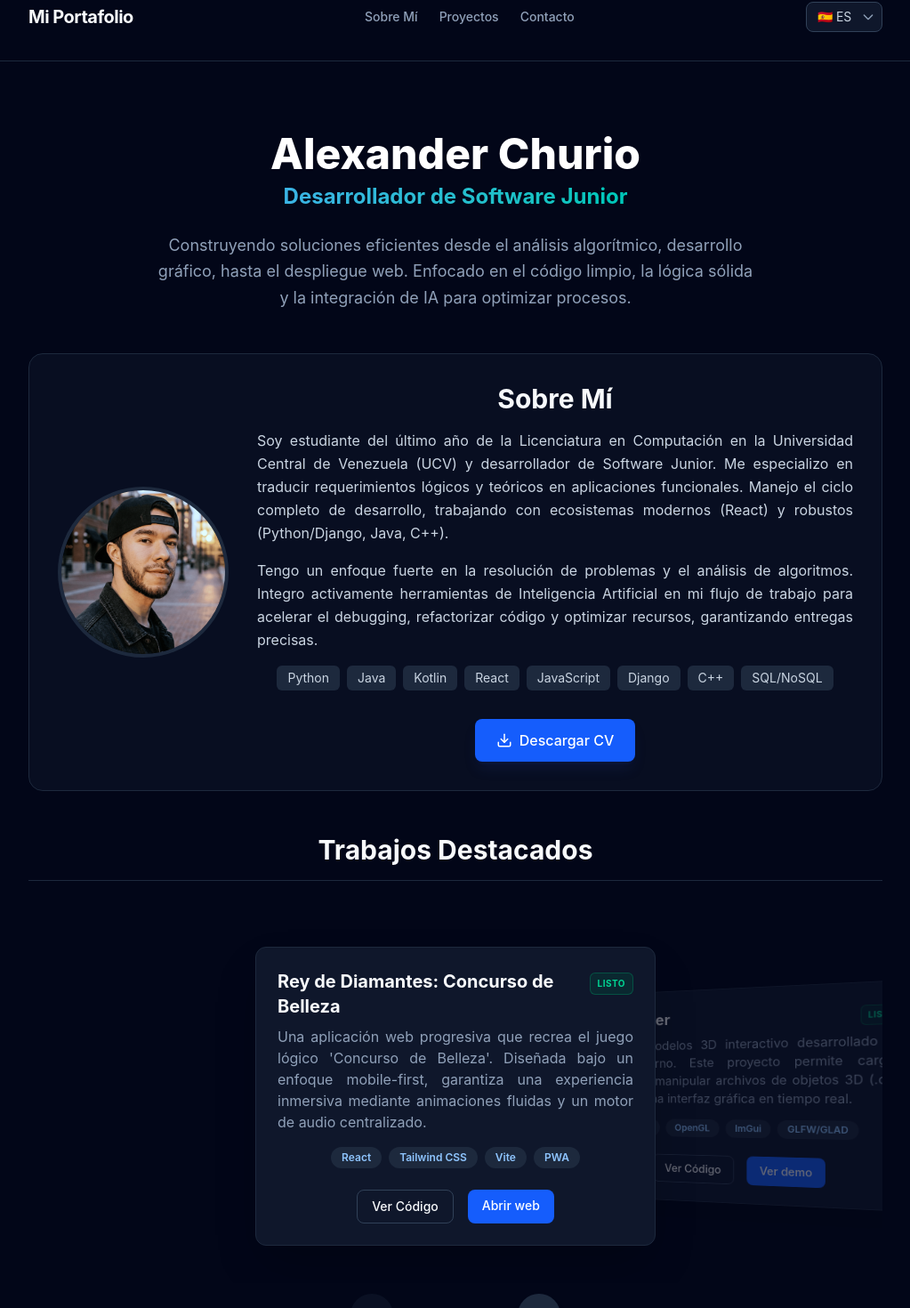
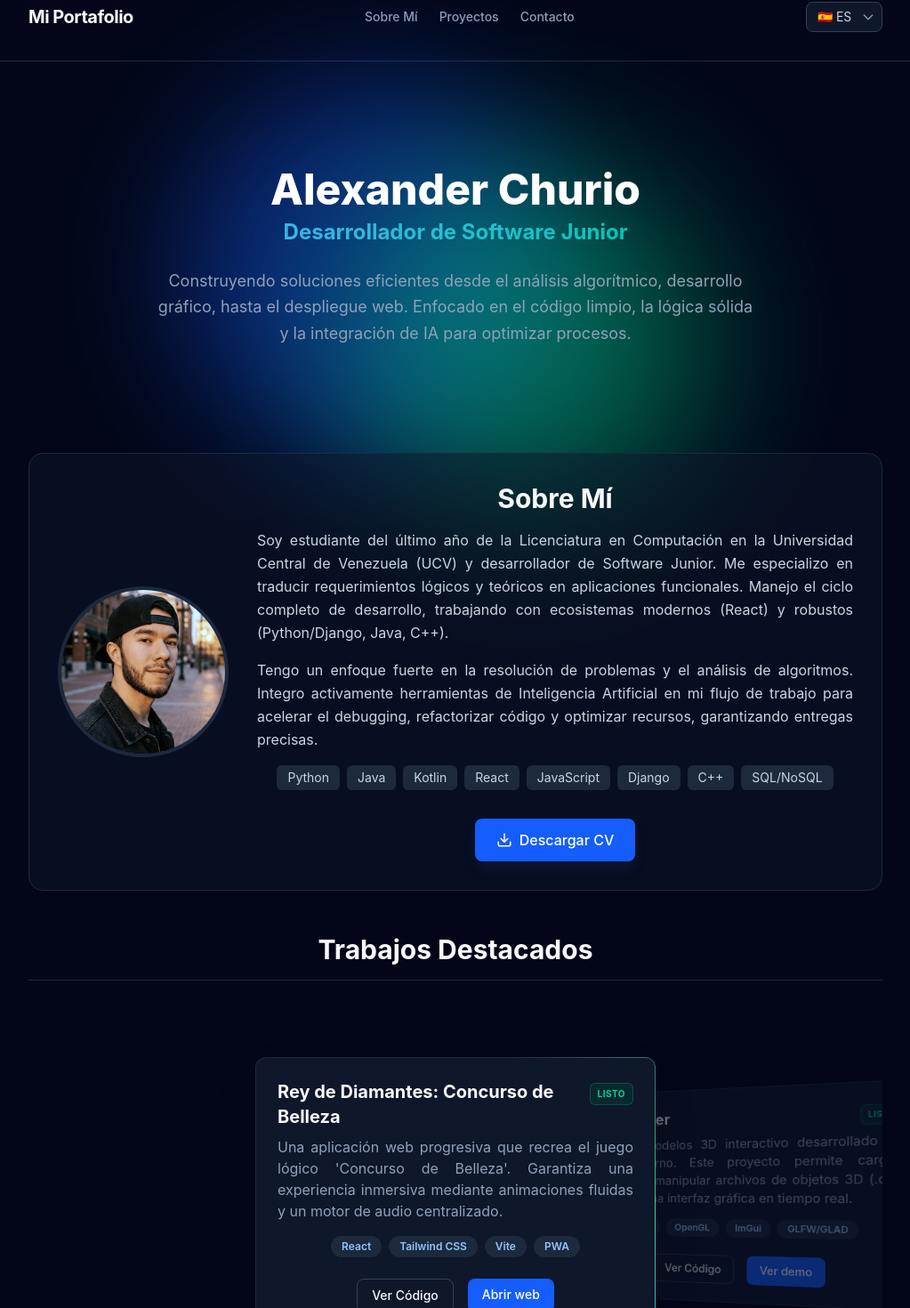
Before and after one commit to AleexCh08/mi-portafolio, a React (Vite) app: page / in a window 1280 px wide. Shown: the part 30-1500 px from the top of the page at 89% size, without its empty margins (128-1151 px from the left). Built offline with nearby package versions, Linux system fonts and the light colour scheme.

Commit message:
rediseño con reactbits

```diff
--- a/src/components/About.jsx
+++ b/src/components/About.jsx
@@ -1,5 +1,6 @@
 import { motion } from "framer-motion";
 import { useLanguage } from "../context/LanguageContext";
+import { SpotlightCard } from "./styles/SpotlightCard";
 
 export function About() {
   const { t } = useLanguage();
@@ -10,8 +11,8 @@ export function About() {
         initial={{ opacity: 0 }}
         whileInView={{ opacity: 1 }}
         viewport={{ once: true }}
-        className="bg-slate-900/50 rounded-2xl p-8 border border-slate-800 flex flex-col md:flex-row gap-8 items-center"
       >
+        <SpotlightCard>
           <div className="w-48 h-48 rounded-full overflow-hidden border-4 border-slate-800 shrink-0">
             <img src="/perfil.png" alt="Alexander Churio" className="w-full h-full object-cover" />
           </div>
@@ -44,8 +45,8 @@ export function About() {
                   {t('about_cv')}
               </a>
             </div>
-
           </div>
+        </SpotlightCard>
       </motion.div>
     </section>
   );
--- a/src/components/Hero.jsx
+++ b/src/components/Hero.jsx
@@ -1,5 +1,6 @@
 import { motion } from "framer-motion";
 import { useLanguage } from "../context/LanguageContext";
+import { AuroraBackground } from "./styles/AuroraBackground";
 
 export function Hero() {
   const { t } = useLanguage();
@@ -9,8 +10,10 @@ export function Hero() {
       initial={{ opacity: 0, y: 20 }}
       animate={{ opacity: 1, y: 0 }}
       transition={{ duration: 0.5 }}
+      className="relative py-10"
     >
-    <div className="text-center">
+    <AuroraBackground />
+      <div className="text-center relative z-10">
         <h2 className="text-5xl font-extrabold mb-2 text-white">
             Alexander Churio
         </h2>
@@ -20,8 +23,7 @@ export function Hero() {
         <p className="text-lg text-slate-400 max-w-2xl mx-auto leading-relaxed mb-8">
             {t('hero_description')}
         </p>
-
-    </div>
+      </div>
     </motion.div>
   );
 }
--- a/src/components/Projects.jsx
+++ b/src/components/Projects.jsx
@@ -111,11 +111,13 @@ export function Projects() {
                 zIndex: offset === 0 ? 10 : 5
               }}
               transition={{ duration: 0.25, ease: "easeInOut" }}
-              className={`absolute w-[90%] sm:w-100 md:w-112.5 bg-slate-900 border border-slate-800 p-6 rounded-xl flex flex-col h-fit transition-all ${
+              className={`absolute w-[90%] sm:w-100 md:w-112.5 rounded-xl flex flex-col h-fit transition-all overflow-hidden ${
                 index !== currentIndex
-                  ? "pointer-events-none shadow-2xl"
-                  : "cursor-grab active:cursor-grabbing hover:border-slate-500 hover:shadow-[0_0_25px_rgba(59,130,246,0.15)] shadow-2xl"
+                  ? "pointer-events-none shadow-2xl bg-slate-800"
+                  : "cursor-grab active:cursor-grabbing hover:shadow-[0_0_25px_rgba(59,130,246,0.15)] shadow-2xl bg-slate-800"
               }`}
+              // Este padding de 1px es la clave: expone un pixel de la capa de fondo (donde gira la luz)
+              style={{ padding: "1px" }}
               drag={index === currentIndex ? "x" : false}
               dragConstraints={{ left: 0, right: 0 }}
               dragElastic={0.2}
@@ -124,12 +126,23 @@ export function Projects() {
                 if (offset.x > 50) prevCard();
               }}
             >
+              {/* Efecto de Borde Animado (Solo en la tarjeta central activa) */}
+              {index === currentIndex && (
+                <motion.div
+                  animate={{ rotate: 360 }}
+                  transition={{ repeat: Infinity, duration: 4, ease: "linear" }}
+                  className="absolute top-1/2 left-1/2 w-[200%] h-[200%] -translate-x-1/2 -translate-y-1/2 bg-[conic-gradient(from_0deg,transparent_60%,rgba(52,211,153,1)_80%,rgba(59,130,246,1)_100%)] z-0 origin-center"
+                />
+              )}
+
+              {/* Contenedor del contenido interno (Fondo oscuro que tapa el centro) */}
+              <div className="relative z-10 bg-slate-900 rounded-[10px] p-6 flex flex-col h-full w-full">
                   <div className="flex justify-between items-start gap-4 mb-2">
                     <h4 className="text-xl font-bold">{proyecto.titulo}</h4>
 
                     {proyecto.status && (
                         <span className={`text-[10px] uppercase tracking-wider font-bold px-2 py-1 rounded-md whitespace-nowrap mt-1 border ${
-                        (proyecto.status === 'Listo' || proyecto.status === 'Completed')
+                            (['Listo', 'Completed'].includes(proyecto.status))
                             ? 'bg-emerald-900/30 text-emerald-400 border-emerald-700/50'
                             : 'bg-amber-900/30 text-amber-400 border-amber-700/50'
                         }`}>
@@ -152,7 +165,7 @@ export function Projects() {
                       href={proyecto.repo}
                       target="_blank"
                       rel="noopener noreferrer"
-                  className="text-sm font-medium border border-slate-700 hover:bg-slate-800 px-4 py-2 rounded-lg transition-colors"
+                      className="text-sm font-medium border border-slate-700 hover:bg-slate-800 px-4 py-2 rounded-lg transition-colors text-center"
                     >
                       {t('projects_btn_code')}
                     </a>
@@ -173,7 +186,7 @@ export function Projects() {
                         {t('projects_btn_web')}
                       </a>
                     )}
-
+                  </div>
               </div>
             </motion.div>
           );
--- /dev/null
+++ b/src/components/styles/AuroraBackground.jsx
@@ -0,0 +1,24 @@
+import { motion } from "framer-motion";
+
+export function AuroraBackground() {
+  return (
+    <div className="absolute inset-0 pointer-events-none z-0 flex justify-center items-center">
+      <motion.div
+        animate={{
+          scale: [1, 1.2, 1],
+          opacity: [0.2, 0.5, 0.3],
+        }}
+        transition={{ duration: 8, repeat: Infinity, ease: "easeInOut" }}
+        className="absolute w-72 h-72 md:w-96 md:h-96 bg-blue-600 rounded-full blur-3xl -translate-x-1/4"
+      />
+      <motion.div
+        animate={{
+          scale: [1, 1.3, 1],
+          opacity: [0.2, 0.5, 0.3],
+        }}
+        transition={{ duration: 10, repeat: Infinity, ease: "easeInOut" }}
+        className="absolute w-64 h-64 md:w-80 md:h-80 bg-emerald-500 rounded-full blur-3xl translate-x-1/4 translate-y-1/4"
+      />
+    </div>
+  );
+}
--- /dev/null
+++ b/src/components/styles/SpotlightCard.jsx
@@ -0,0 +1,34 @@
+import { useRef, useState } from "react";
+
+export function SpotlightCard({ children }) {
+  const divRef = useRef(null);
+  const [position, setPosition] = useState({ x: 0, y: 0 });
+  const [opacity, setOpacity] = useState(0);
+
+  const handleMouseMove = (e) => {
+    if (!divRef.current) return;
+    const rect = divRef.current.getBoundingClientRect();
+    setPosition({ x: e.clientX - rect.left, y: e.clientY - rect.top });
+  };
+
+  return (
+    <div
+      ref={divRef}
+      onMouseMove={handleMouseMove}
+      onMouseEnter={() => setOpacity(1)}
+      onMouseLeave={() => setOpacity(0)}
+      className="relative overflow-hidden rounded-2xl border border-slate-800 bg-slate-900/50 p-8 w-full flex flex-col md:flex-row gap-8 items-center"
+    >
+      <div
+        className="pointer-events-none absolute -inset-px transition-opacity duration-300"
+        style={{
+          opacity,
+          background: `radial-gradient(600px circle at ${position.x}px ${position.y}px, rgba(59,130,246,0.12), transparent 40%)`,
+        }}
+      />
+      <div className="z-10 w-full flex flex-col md:flex-row gap-8 items-center">
+        {children}
+      </div>
+    </div>
+  );
+}
--- a/src/index.css
+++ b/src/index.css
@@ -1 +1,23 @@
 @import "tailwindcss";
+
+* {
+  scrollbar-width: thin;
+  scrollbar-color: #1e293b #020617;
+}
+
+::-webkit-scrollbar {
+  width: 8px;
+}
+
+::-webkit-scrollbar-track {
+  background: #020617;
+}
+
+::-webkit-scrollbar-thumb {
+  background: #1e293b;
+  border-radius: 4px;
+}
+
+::-webkit-scrollbar-thumb:hover {
+  background: #3b82f6;
+}
--- a/src/translations.js
+++ b/src/translations.js
@@ -29,13 +29,13 @@ export const translations = {
 
     // Project Data
     p1_title: "Rey de Diamantes: Concurso de Belleza",
-    p1_desc: "Una aplicación web progresiva que recrea el juego lógico 'Concurso de Belleza'. Diseñada bajo un enfoque mobile-first, garantiza una experiencia inmersiva mediante animaciones fluidas y un motor de audio centralizado.",
+    p1_desc: "Una aplicación web progresiva que recrea el juego lógico 'Concurso de Belleza'. Garantiza una experiencia inmersiva mediante animaciones fluidas y un motor de audio centralizado.",
 
     p2_title: "OBJ Viewer",
     p2_desc: "Visor de modelos 3D interactivo desarrollado en C++ moderno. Este proyecto permite cargar, visualizar y manipular archivos de objetos 3D (.obj) utilizando una interfaz gráfica en tiempo real.",
 
     p3_title: "Gestión de Loterías",
-    p3_desc: "Plataforma digital desarrollada para modernizar y automatizar los procesos operativos de la agencia física Lotería Felmar C.A. Gestiona la compra digital de tickets, la sincronización automática de resultados mediante Web Scraping y un sistema de notificaciones asíncronas para ganadores.",
+    p3_desc: "Plataforma digital desarrollada para modernizar y automatizar los procesos operativos de la agencia física Lotería Felmar C.A.",
 
     p4_title: "PhotoLab Pro",
     p4_desc: "Aplicación de escritorio desarrollada en Kotlin y JavaFX enfocada en el Procesamiento Digital de Imágenes (PDI). Permite cargar, editar, aplicar transformaciones matemáticas, analizar las propiedades de los píxeles y exportar los resultados.",
@@ -87,13 +87,13 @@ export const translations = {
 
     // Project Data
     p1_title: "King of Diamonds: Beauty Contest",
-    p1_desc: "A Progressive Web App (PWA) that recreates the 'Beauty Contest' logic game. Designed with a mobile-first approach, it guarantees an immersive experience through fluid animations and a centralized audio engine.",
+    p1_desc: "A Progressive Web App (PWA) that recreates the 'Beauty Contest' logic game. It guarantees an immersive experience through fluid animations and a centralized audio engine.",
 
     p2_title: "OBJ Viewer",
     p2_desc: "An interactive 3D model viewer developed in modern C++. This project allows loading, viewing, and manipulating 3D object files (.obj) using a real-time graphical interface.",
 
     p3_title: "Lottery Management System",
-    p3_desc: "A digital platform developed to modernize and automate the operational processes of the physical agency Lotería Felmar C.A. It manages digital ticket purchases, automatic result synchronization via Web Scraping, and an asynchronous notification system for winners.",
+    p3_desc: "A digital platform developed to modernize and automate the operational processes of the physical agency Lotería Felmar C.A.",
 
     p4_title: "PhotoLab Pro",
     p4_desc: "A desktop application developed in Kotlin and JavaFX focused on Digital Image Processing (DIP). It allows loading, editing, applying mathematical transformations, analyzing pixel properties, and exporting results.",
```
Lines whose indentation alone changed are shown as unchanged.
